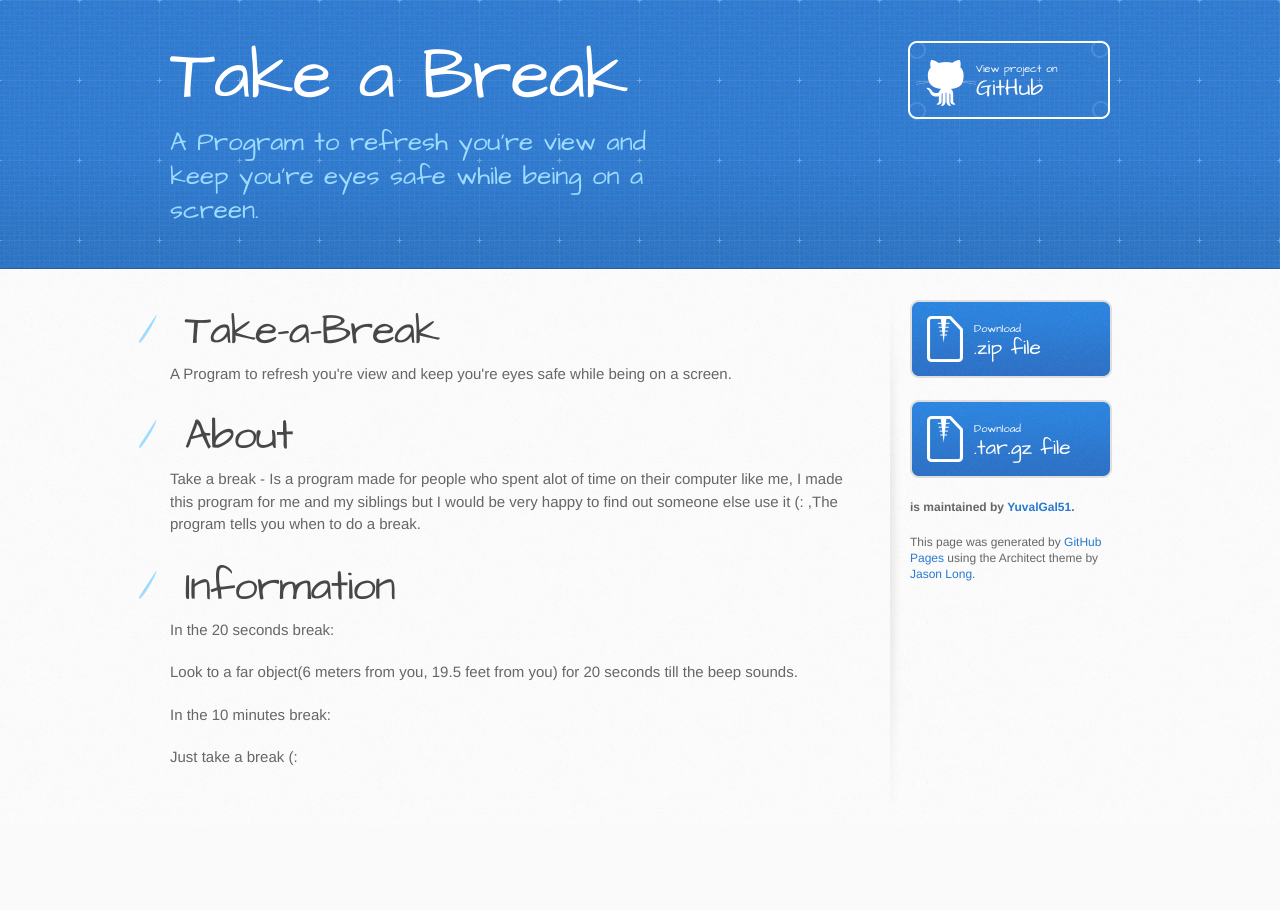
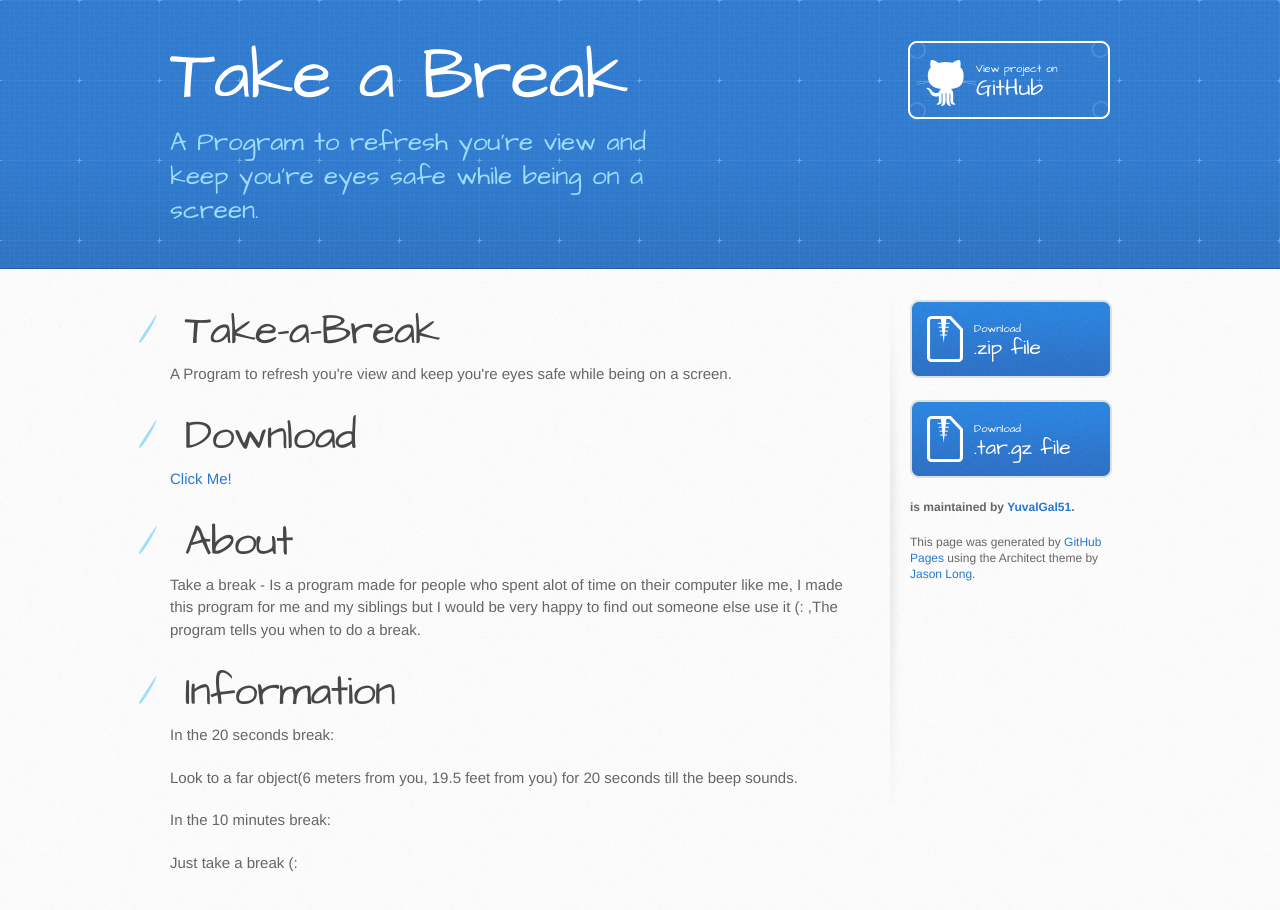
Before and after one commit to Her0Tux/Take-a-Break, a plain HTML site: page index.html in a window 1280 px wide. Before the commit the page ends 826 px from the top, so only its background shows below. Drawn offline with Linux system fonts and the light colour scheme.

```diff
--- a/index.html
+++ b/index.html
@@ -32,6 +32,11 @@
 <a id="take-a-break" class="anchor" href="#take-a-break" aria-hidden="true"><span aria-hidden="true" class="octicon octicon-link"></span></a>Take-a-Break</h1>
 
 <p>A Program to refresh you're view and keep you're eyes safe while being on a screen.</p>
+
+<h1>
+<a id="download" class="anchor" href="#download" aria-hidden="true"><span aria-hidden="true" class="octicon octicon-link"></span></a>Download</h1>
+
+<p><a href="https://github.com/YuvalGal51/Take-a-Break/releases/download/v1.3.9/Take.a.Break.exe">Click Me!</a></p>
 
 <h1>
 <a id="about" class="anchor" href="#about" aria-hidden="true"><span aria-hidden="true" class="octicon octicon-link"></span></a>About</h1>
--- a/params.json
+++ b/params.json
@@ -1,6 +1,6 @@
 {
   "name": "Take a Break",
   "tagline": "A Program to refresh you're view and keep you're eyes safe while being on a screen.",
-  "body": "# Take-a-Break\r\nA Program to refresh you're view and keep you're eyes safe while being on a screen.\r\n# About\r\nTake a break - Is a program made for people who spent alot of time on their computer like me,\r\nI made this program for me and my siblings but I would be very happy to find out someone else use it (: \r\n,The program tells you when to do a break.\r\n# Information\r\nIn the 20 seconds break:\r\n\r\nLook to a far object(6 meters from you, 19.5 feet from you) for 20 seconds till the beep sounds.\r\n\r\nIn the 10 minutes break:\r\n\r\nJust take a break (:\r\n",
+  "body": "# Take-a-Break\r\nA Program to refresh you're view and keep you're eyes safe while being on a screen.\r\n#Download\r\n[Click Me!](https://github.com/YuvalGal51/Take-a-Break/releases/download/v1.3.9/Take.a.Break.exe)\r\n# About\r\nTake a break - Is a program made for people who spent alot of time on their computer like me,\r\nI made this program for me and my siblings but I would be very happy to find out someone else use it (: \r\n,The program tells you when to do a break.\r\n# Information\r\nIn the 20 seconds break:\r\n\r\nLook to a far object(6 meters from you, 19.5 feet from you) for 20 seconds till the beep sounds.\r\n\r\nIn the 10 minutes break:\r\n\r\nJust take a break (:\r\n",
   "note": "Don't delete this file! It's used internally to help with page regeneration."
 }
```
